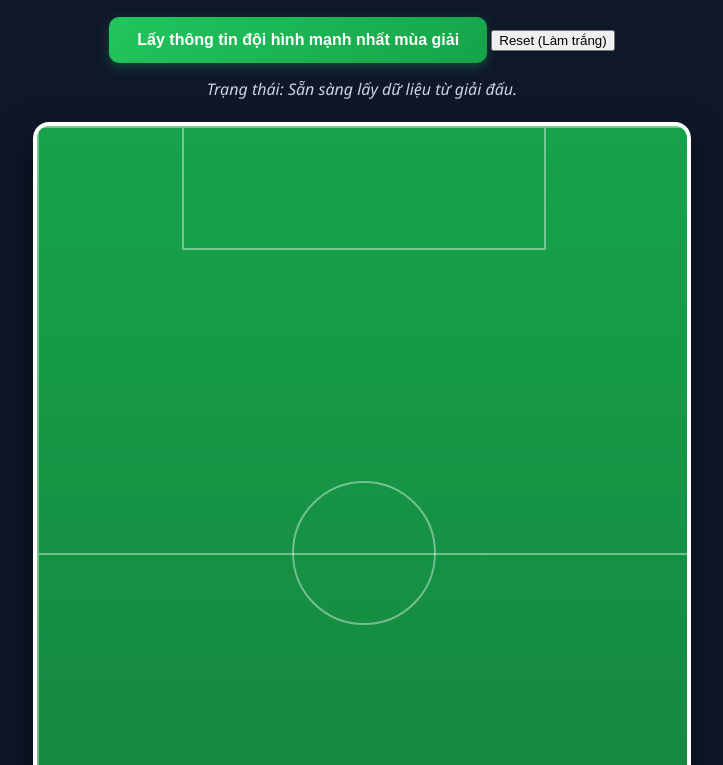
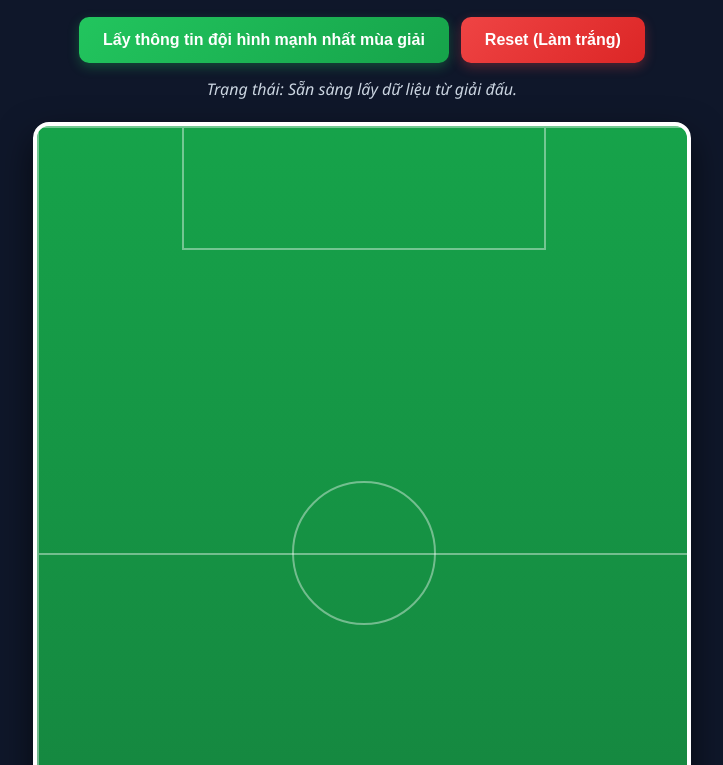
Before and after one commit to Nguyenn001/tots_build, a plain HTML site: page index.html in a window 1280 px wide. Shown: the part 125-890 px from the top of the page, without its empty margins (278-1001 px from the left). Drawn offline with Linux system fonts and the light colour scheme.

Commit message:
Refactor CSS styles for consistency and new buttons

```diff
--- a/style.css
+++ b/style.css
@@ -18,22 +18,44 @@ body {
     color: #94a3b8;
     margin-bottom: 20px;
 }
+.button-group {
+    display: flex;
+    justify-content: center;
+    gap: 12px;
+    margin-bottom: 15px;
+    flex-wrap: wrap;
+}
 .btn-fetch {
     background: linear-gradient(135deg, #22c55e, #16a34a);
     color: #ffffff;
     border: none;
-            padding: 14px 28px;
+    padding: 14px 24px;
     font-size: 16px;
     font-weight: bold;
     border-radius: 10px;
     cursor: pointer;
     box-shadow: 0 4px 12px rgba(34, 197, 94, 0.3);
     transition: all 0.3s ease;
-            margin-bottom: 15px;
 }
 .btn-fetch:hover {
     transform: translateY(-2px);
     box-shadow: 0 6px 16px rgba(34, 197, 94, 0.4);
+}
+.btn-reset {
+    background: linear-gradient(135deg, #ef4444, #dc2626);
+    color: #ffffff;
+    border: none;
+    padding: 14px 24px;
+    font-size: 16px;
+    font-weight: bold;
+    border-radius: 10px;
+    cursor: pointer;
+    box-shadow: 0 4px 12px rgba(239, 68, 68, 0.3);
+    transition: all 0.3s ease;
+}
+.btn-reset:hover {
+    transform: translateY(-2px);
+    box-shadow: 0 6px 16px rgba(239, 68, 68, 0.4);
 }
 #status {
     font-style: italic;
```
Lines whose indentation alone changed are shown as unchanged.
